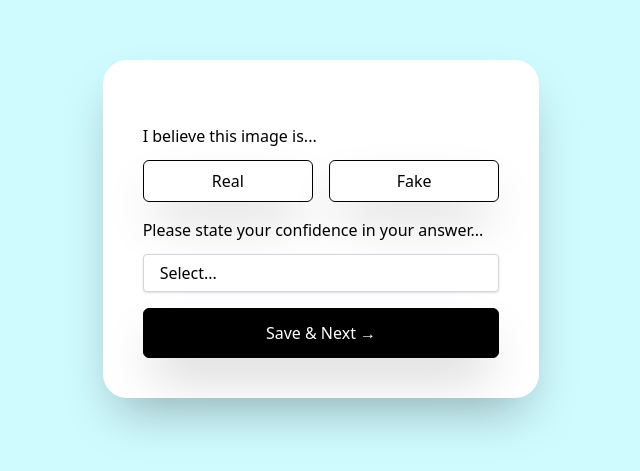
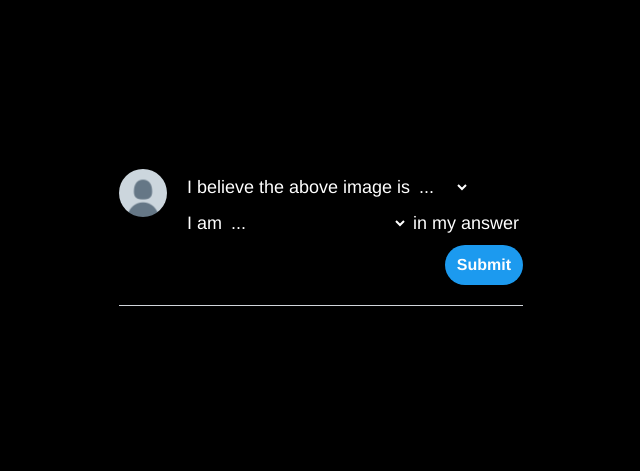
Before and after one commit to tippinsh/research-project-client, a React (Vite) app: page / in a window 1280 px wide. Shown: the part 171-642 px from the top of the page, without its empty margins (319-959 px from the left). Built offline with nearby package versions, Linux system fonts and the light colour scheme; no server answers.

Commit message:
feat: Changing answer UI

```diff
--- a/src/App.jsx
+++ b/src/App.jsx
@@ -2,8 +2,8 @@ import Answer from "./components/Answer";
 
 function App() {
   return (
-    <div className="flex items-center justify-center min-h-screen bg-cyan-100">
-      <div className="p-6 m-3 space-y-10 shadow-2xl rounded-3xl md:p-10 bg-white">
+    <div className="flex items-center justify-center min-h-screen bg-black text-white">
+      <div className="p-6 m-3 space-y-10 shadow-2xl rounded-3xl md:p-10 bg-black">
         <Answer />
       </div>
     </div>
--- a/src/components/Answer.jsx
+++ b/src/components/Answer.jsx
@@ -1,11 +1,12 @@
 import { useEffect, useState } from "react";
 import Tweet from "./Tweet";
+import { Transition } from "@headlessui/react";
 
 export default function Answer() {
   const [questionIndex, setQuestionIndex] = useState(0);
   const [questions, setQuestions] = useState([]);
   const [answers, setAnswers] = useState([]);
-  const [realOrFake, setRealorFake] = useState(null);
+  const [realOrFake, setRealorFake] = useState(0);
   const [disableButton, setDisableButton] = useState(true);
   const [selectedConfidence, setSelectedConfidence] = useState(0);
   const [lastSeen, setLastSeen] = useState(5);
@@ -69,21 +70,12 @@ export default function Answer() {
   }, []);
 
   useEffect(() => {
-    const isDisabled = !(
-      (realOrFake === "Real" || realOrFake === "Fake") &&
-      parseInt(selectedConfidence) !== 0
-    );
+    const isDisabled =
+      (realOrFake === 1 || realOrFake === 2) &&
+      parseInt(selectedConfidence) !== 0;
 
     setDisableButton(isDisabled);
   }, [realOrFake, selectedConfidence]);
-
-  const handleRealAnswer = () => {
-    setRealorFake("Real");
-  };
-
-  const handleFakeAnswer = () => {
-    setRealorFake("Fake");
-  };
 
   const handleNextQuestion = () => {
     const nextIndex = questionIndex + 1;
@@ -93,11 +85,9 @@ export default function Answer() {
       return;
     }
 
-    setShowContent(false);
-
     const answer = {
       imageId: questions[questionIndex].id,
-      guess: realOrFake === "Real" ? 0 : 1,
+      guess: realOrFake === 1 ? 0 : 1,
       isWithContext: questions[questionIndex].isWithContext,
       confidenceLevel: selectedConfidence,
       submitted: new Date(),
@@ -105,9 +95,11 @@ export default function Answer() {
     };
 
     setAnswers((prevAnswers) => [...prevAnswers, answer]);
-    setRealorFake(null);
+    setShowContent(false);
+    setRealorFake(0);
     setSelectedConfidence(0);
     document.getElementById("options").value = "";
+    document.getElementById("deepfake").value = "";
     generateRandomNumber();
   };
 
@@ -120,15 +112,15 @@ export default function Answer() {
     if (!showContent) {
       const timer = setTimeout(() => {
         setShowContent(true);
-      }, 5000);
+      }, 7000);
 
-      return () => clearTimeout(timer); // Cleanup function to clear the timer when component unmounts or showContent becomes true
+      return () => clearTimeout(timer);
     }
   }, [showContent]);
 
   return (
     <div className="md:gap-4">
-      <div>
+      <div className="transition-opacity duration-500">
         {questions && questions.length > 1 && twitterData.length > 0 && (
           <Tweet
             url={questions[questionIndex].url}
@@ -140,72 +132,72 @@ export default function Answer() {
         )}
       </div>
       <div>
-        {showContent && (
         <div>
           <div>
-              {/* <div className="flex items-center mt-6">
-                <div className="w-full border-t border-gray-300"></div>
-                <div className="w-full border-t border-gray-300"></div>
-              </div> */}
-            </div>
-            <div className="mt-6 text-md text-center md:text-start">
-              I believe this image is...
-            </div>
-            <div className="flex md:justify-start justify-center gap-4 mt-3">
-              <button
-                className={`w-full py-2 md:py-2 md:px-12 px-8 text-md font-normal ${
-                  realOrFake === "Real"
-                    ? "text-white bg-myrtle"
-                    : "text-black bg-white"
-                } border border-black rounded-md shadow-2xl duration-100 hover:bg-white hover:text-black`}
-                onClick={handleRealAnswer}
+            <div className="pt-4 flex pb-2">
+              <img
+                src="src/assets/default-profile.png"
+                alt=""
+                className="h-12 w-12 rounded-full mr-4"
+              />
+              <div className="w-full h-28">
+                <Transition
+                  show={showContent}
+                  enter="transition-opacity duration-1000 ease-in-out"
+                  enterFrom="opacity-0"
+                  enterTo="opacity-100"
+                  leave="transition-opacity duration-600 ease-out"
+                  leaveFrom="opacity-100"
+                  leaveTo="opacity-0"
                 >
-                Real
-              </button>
-              <button
-                className={`w-full py-2 md:py-2 md:px-12 px-8 font-normal ${
-                  realOrFake === "Fake"
-                    ? "text-white bg-myrtle"
-                    : "text-black bg-white"
-                } border border-black rounded-md shadow-2xl duration-100 hover:bg-white hover:text-black`}
-                onClick={handleFakeAnswer}
+                  <div>
+                    <p className="p-1 text-lg">
+                      I believe the above image is{" "}
+                      <select
+                        id="deepfake"
+                        className="bg-black"
+                        onChange={(e) => setRealorFake(e.target.value)}
                       >
-                Fake
-              </button>
-            </div>
-            <div className="flex justify-center md:justify-start flex-col pt-4 items-center">
-              <label htmlFor="options" className="pr-4 mb-3">
-                Please state your confidence in your answer...
-              </label>
+                        <option value="" disabled selected>
+                          ...
+                        </option>
+                        <option value="1">real</option>
+                        <option value="2">fake</option>
+                      </select>
+                    </p>
+                    <p className="p-1 text-lg">
+                      I am{" "}
                       <select
                         id="options"
-                className="block appearance-none bg-white w-full border border-gray-300 hover:border-gray-400 px-4 py-2 rounded shadow leading-tight focus:outline-none focus:border-blue-500"
                         onChange={(e) => setSelectedConfidence(e.target.value)}
+                        className="bg-black"
                       >
                         <option value="" disabled selected>
-                  Select...
+                          ...
                         </option>
-                <option value="1">Not very confident</option>
-                <option value="2">Somewhat confident</option>
-                <option value="3">Mostly confident</option>
+                        <option value="1">not very confident</option>
+                        <option value="2">somewhat confident</option>
+                        <option value="3">mostly confident</option>
                         <option value="4">100% confident</option>
-              </select>
-            </div>
-            <div className="flex justify-center pt-4">
+                      </select>{" "}
+                      in my answer
+                    </p>
+                    <div className="flex justify-end mt-1">
                       <button
+                        className="bg-twitterblue px-3 py-2 rounded-full text-white font-bold"
                         onClick={handleNextQuestion}
                         disabled={disableButton}
-                className={`w-full py-2 md:py-3 md:px-12 px-8 text-md font-normal text-white bg-black border border-black rounded-md shadow-2xl duration-200 ${
-                  disableButton
-                    ? "cursor-not-allowed"
-                    : "hover:bg-white hover:text-black"
-                }`}
                       >
-                Save & Next &#8594;
+                        Submit
                       </button>
                     </div>
                   </div>
-        )}
+                </Transition>
+              </div>
+            </div>
+          </div>
+          <div className="w-full border-t border-gray-300 mt-4"></div>
+        </div>
       </div>
     </div>
   );
--- a/src/components/Tweet.jsx
+++ b/src/components/Tweet.jsx
@@ -19,7 +19,9 @@ export default function Tweet(props) {
           />
           <div>
             <div className="flex">
-              <p className="font-bold pr-1">{props.twitterName}</p>
+              <p className="font-bold pr-1 text-offwhite">
+                {props.twitterName}
+              </p>
               <img
                 src="src/assets/twitter-verified.png"
                 alt=""
@@ -27,13 +29,13 @@ export default function Tweet(props) {
               />
             </div>
             <div>
-              <p className="pr-3 text-gray-400">@{props.twitterName}</p>
+              <p className="pr-3 text-grayedout">@{props.twitterName}</p>
             </div>
           </div>
         </div>
         <div>
-          <div className="pt-2 pb-2">
-            <p>{props.context}</p>
+          <div className="pt-2 pb-2 ">
+            <p className="text-lg text-offwhite">{props.context}</p>
           </div>
         </div>
         <div>
@@ -43,12 +45,12 @@ export default function Tweet(props) {
           ></img>
         </div>
       </div>
-      <p className="mt-3 text-gray-500">
+      <p className="mt-3 text-grayedout">
         3.17 PM · Mar 24, 2024 · 563.5K Views
       </p>
       <div className="w-full border-t border-gray-300 mt-3"></div>
       <div className="w-full">
-        <div className="flex text-gray-500 mt-3 justify-between">
+        <div className="flex text-grayedout mt-3 justify-between">
           <div className="flex items-center justify-center">
             <ChatBubbleOvalLeftIcon className="h-6 w-6 mr-1 transition ease-in-out delay-150 hover:scale-110 duration-300 cursor-pointer" />
             <p className="text-sm">500</p>
--- a/tailwind.config.js
+++ b/tailwind.config.js
@@ -5,6 +5,12 @@ export default {
     extend: {
       colors: {
         myrtle: "#297373",
+        twitterblue: "#1D9BF0",
+        grayedout: "#6E7377",
+        offwhite: "#E7E9EA",
+      },
+      fontFamily: {
+        sans: ["Helvetica", "Arial", "sans-serif"],
       },
     },
   },
```
Lines whose indentation alone changed are shown as unchanged.
